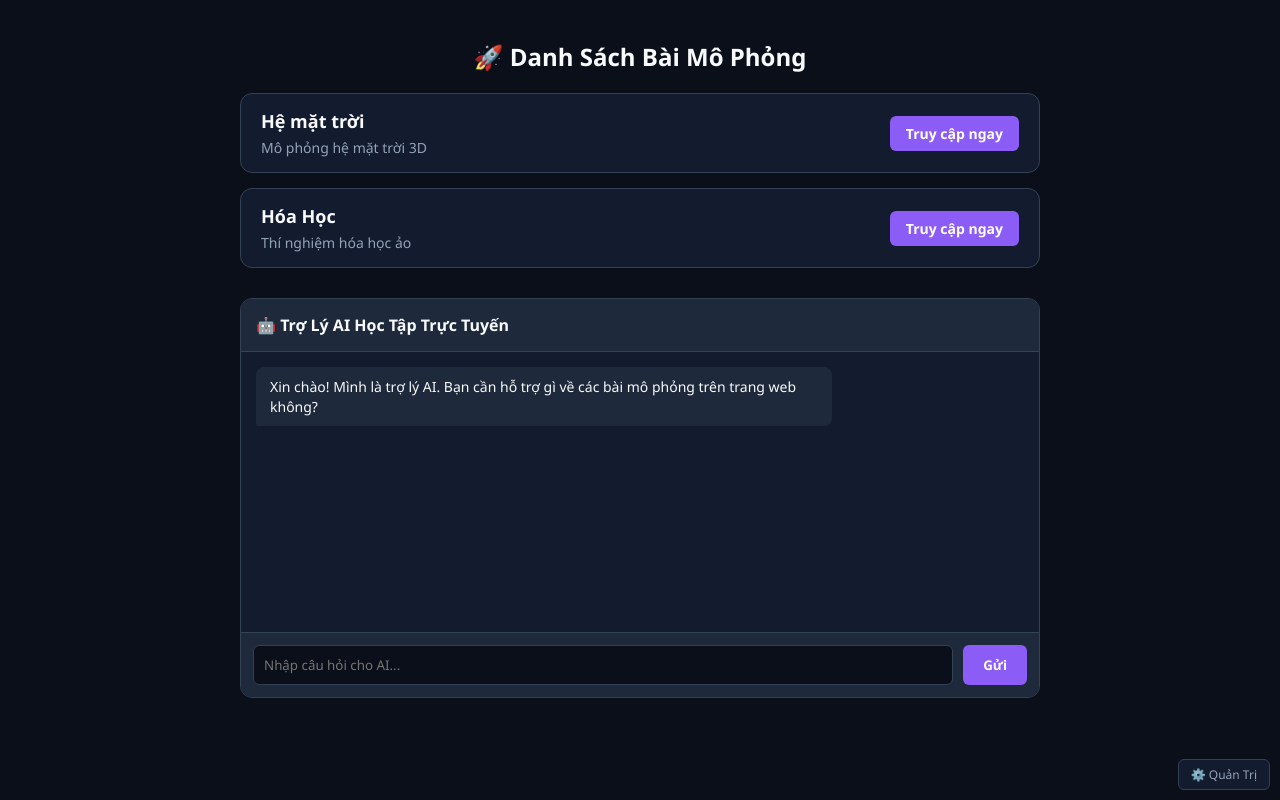
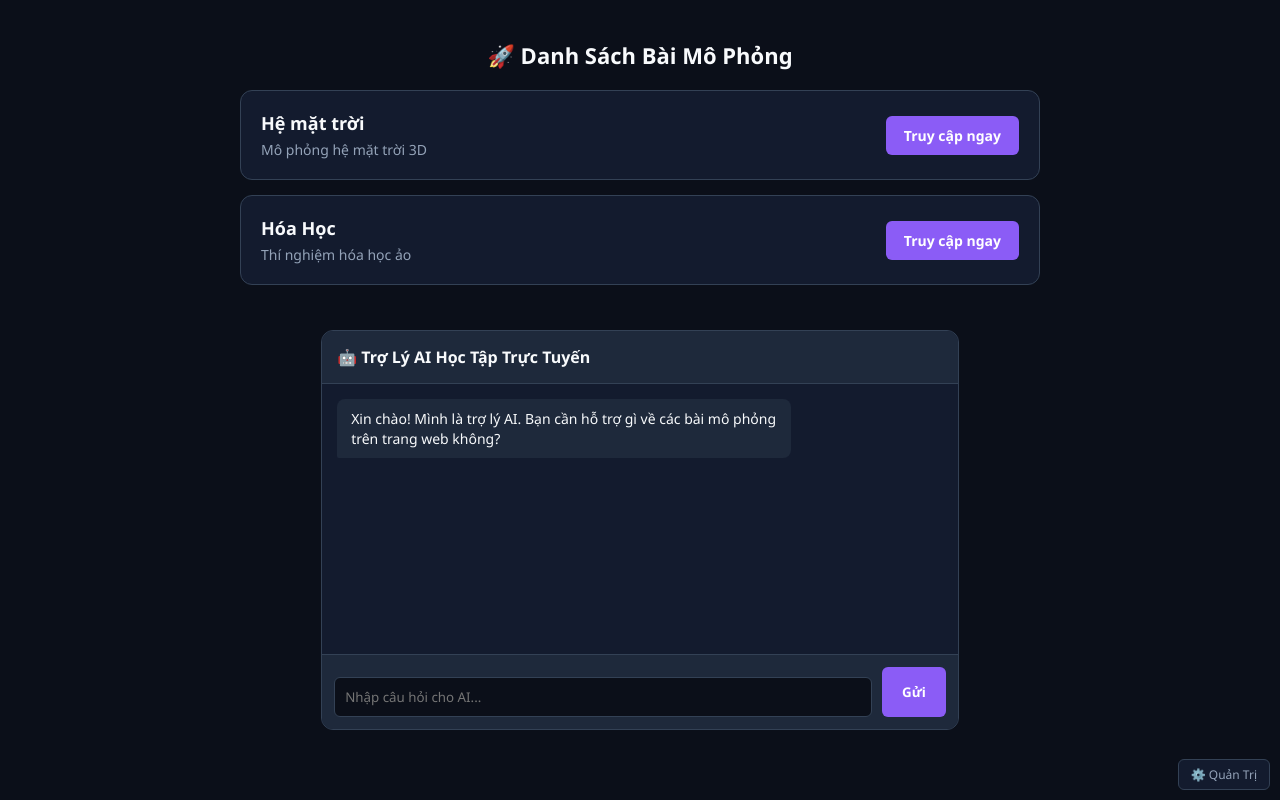
Before and after one commit to vothikimanh1243-eng/hoc-tap-ai, a website: page index.html in a window 1280 px wide. Drawn offline with Linux system fonts and the light colour scheme.

Commit message:
index.html

```diff
--- a/index.html
+++ b/index.html
@@ -15,18 +15,27 @@
             --border-color: #334155;
         }
         * { box-sizing: border-box; margin: 0; padding: 0; font-family: 'Segoe UI', Arial, sans-serif; }
-        body { background-color: var(--bg-primary); color: var(--text-main); padding: 20px; display: flex; flex-direction: column; align-items: center; }
+        body { background-color: var(--bg-primary); color: var(--text-main); padding: 20px; min-height: 100vh; display: flex; flex-direction: column; align-items: center; }
+
         .container { max-width: 800px; width: 100%; margin-top: 20px; }
-        h1 { margin-bottom: 20px; font-size: 24px; text-align: center; }
+        .section-title { font-size: 22px; font-weight: bold; margin-bottom: 20px; text-align: center; }
 
-        /* Danh sách bài học */
-        .sim-card { background: var(--bg-secondary); border: 1px solid var(--border-color); border-radius: 12px; padding: 15px 20px; margin-bottom: 15px; display: flex; justify-content: space-between; align-items: center; }
-        .sim-info h3 { font-size: 18px; margin-bottom: 5px; }
-        .sim-info p { color: var(--text-muted); font-size: 14px; }
-        .btn-access { background: var(--accent-purple); color: white; padding: 8px 16px; border-radius: 6px; text-decoration: none; font-weight: bold; font-size: 14px; }
-        .btn-access:hover { background: var(--accent-hover); }
+        .card { background: var(--bg-secondary); border: 1px solid var(--border-color); border-radius: 12px; padding: 20px; margin-bottom: 15px; display: flex; justify-content: space-between; align-items: center; }
+        .card-info h3 { font-size: 18px; margin-bottom: 5px; }
+        .card-info p { color: var(--text-muted); font-size: 14px; }
 
-        /* Khung chat */
+        .btn { background: var(--accent-purple); color: #fff; padding: 10px 18px; border-radius: 6px; text-decoration: none; font-weight: bold; font-size: 14px; border: none; cursor: pointer; }
+        .btn:hover { background: var(--accent-hover); }
+
+        /* Giao diện Quản trị ẩn/hiện */
+        #adminView { display: none; background: var(--bg-secondary); padding: 25px; border-radius: 12px; border: 1px solid var(--border-color); width: 100%; max-width: 600px; margin-top: 20px; }
+        #adminView h2 { margin-bottom: 15px; font-size: 20px; }
+        input { width: 100%; padding: 12px; margin-top: 10px; border-radius: 6px; border: 1px solid var(--border-color); background: #1e293b; color: #fff; outline: none; }
+
+        /* Nút Quản trị ở góc phải */
+        .admin-trigger { position: fixed; bottom: 10px; right: 10px; color: var(--text-muted); font-size: 12px; text-decoration: none; background: var(--bg-secondary); padding: 6px 12px; border-radius: 6px; border: 1px solid var(--border-color); cursor: pointer; }
+        .admin-trigger:hover { color: #fff; }
+          /* Khung chat */
         .chat-box { background: var(--bg-secondary); border: 1px solid var(--border-color); border-radius: 12px; margin-top: 30px; display: flex; flex-direction: column; height: 400px; overflow: hidden; }
         .chat-header { background: #1e293b; padding: 15px; font-weight: bold; border-bottom: 1px solid var(--border-color); }
         .chat-messages { flex: 1; padding: 15px; overflow-y: auto; display: flex; flex-direction: column; gap: 10px; }
@@ -38,16 +47,50 @@
         .chat-input-area button { background: var(--accent-purple); color: white; border: none; padding: 0 20px; margin-left: 10px; border-radius: 6px; font-weight: bold; cursor: pointer; }
         .chat-input-area button:hover { background: var(--accent-hover); }
     </style>
+    </style>
 </head>
 <body>
 
-    <div class="container">
-        <h1>🚀 Danh Sách Bài Mô Phỏng</h1>
-        <div id="simListContainer">
-            <!-- Dữ liệu bài học sẽ tự động nạp từ Admin -->
+    <!-- PHẦN TRANG CHỦ -->
+    <div id="homeView" class="container">
+        <h1 class="section-title">🚀 Danh Sách Bài Mô Phỏng</h1>
+
+        <div class="card">
+            <div class="card-info">
+                <h3>Hệ mặt trời</h3>
+                <p>Mô phỏng hệ mặt trời 3D</p>
+            </div>
+            <a href="#" class="btn">Truy cập ngay</a>
         </div>
 
-        <div class="chat-box">
+        <div class="card">
+            <div class="card-info">
+                <h3>Hóa Học</h3>
+                <p>Thí nghiệm hóa học ảo</p>
+            </div>
+            <a href="#" class="btn">Truy cập ngay</a>
+        </div>
+    </div>
+
+    <!-- PHẦN TRANG QUẢN TRỊ (ẨN LÚC ĐẦU) -->
+    <div id="adminView">
+        <h2>🚀 Trang Quản Trị Bài Mô Phỏng</h2>
+        <p style="color: var(--text-muted); font-size: 14px; margin-bottom: 15px;">Quản lý và thêm mới bài học vào danh sách.</p>
+
+        <label>Tên bài mô phỏng:</label>
+        <input type="text" id="simName" placeholder="Ví dụ: Vật Lý - Con Lắc Đơn">
+
+        <label style="margin-top: 15px; display: block;">Đường dẫn (Link):</label>
+        <input type="text" id="simLink" placeholder="Ví dụ: vat-ly.html">
+
+        <button class="btn" style="width: 100%; margin-top: 15px;" onclick="alert('Đã lưu thông tin thành công!')">Lưu bài học</button>
+
+        <br><br>
+        <a href="#" onclick="showHome(event)" style="color: var(--text-muted); text-decoration: none; font-size: 14px;">← Quay lại trang chủ học sinh</a>
+    </div>
+
+    <div>
+           <div class="chat-box">
             <div class="chat-header">🤖 Trợ Lý AI Học Tập Trực Tuyến</div>
             <div class="chat-messages" id="chatMessages">
                 <div class="message bot">Xin chào! Mình là trợ lý AI. Bạn cần hỗ trợ gì về các bài mô phỏng trên trang web không?</div>
@@ -59,32 +102,23 @@
         </div>
     </div>
 
+    <!-- NÚT BẤM CHUYỂN QUA LẠI QUẢN TRỊ -->
+    <a class="admin-trigger" onclick="showAdmin(event)">⚙️ Quản Trị</a>
+
     <script>
-        // Tải danh sách bài học từ localStorage (Đồng bộ với trang Admin)
-        function loadSimulations() {
-            let defaultSims = [
-                { title: "Hệ mặt trời", desc: "Mô phỏng hệ mặt trời 3D", url: "#" },
-                { title: "Hóa Học", desc: "Thí nghiệm hóa học ảo", url: "#" }
-            ];
-            let sims = JSON.parse(localStorage.getItem('saved_simulations')) || defaultSims;
-            const container = document.getElementById('simListContainer');
-            container.innerHTML = "";
-            sims.forEach(sim => {
-                container.innerHTML += `
-                    <div class="sim-card">
-                        <div class="sim-info">
-                            <h3>${sim.title}</h3>
-                            <p>${sim.desc}</p>
-                        </div>
-                        <a href="${sim.url}" class="btn-access">Truy cập ngay</a>
-                    </div>
-                `;
-            });
+        function showAdmin(e) {
+            e.preventDefault();
+            document.getElementById('homeView').style.display = 'none';
+            document.getElementById('adminView').style.display = 'block';
         }
-        loadSimulations();
 
-        // Xử lý gửi tin nhắn Chat AI
-        async function sendMessage() {
+        function showHome(e) {
+            e.preventDefault();
+            document.getElementById('adminView').style.display = 'none';
+            document.getElementById('homeView').style.display = 'block';
+        }
+
+         async function sendMessage() {
             const input = document.getElementById('userInput');
             const messages = document.getElementById('chatMessages');
             const text = input.value.trim();
@@ -114,20 +148,6 @@
 
         function handleKeyPress(e) {
             if (e.key === 'Enter') sendMessage();
-        }
-        // Phím tắt mở nhanh bảng quản trị Admin trên trang chủ
-window.addEventListener('keydown', function(e) {
-    if (e.ctrlKey && e.shiftKey && e.key === 'A') {
-        const pass = prompt("Nhập mật khẩu quản trị:");
-        if (pass === "682010@") { // Thay "123" bằng mật khẩu bạn muốn
-            alert("Đã đăng nhập quyền Admin thành công!");
-            // Thêm logic mở form thêm/xóa bài mô phỏng tại đây
-        } else if (pass !== null) {
-            alert("Sai mật khẩu!");
-        }
-    }
-});
     </script>
-    <a href="admin.html" style="position: fixed; bottom: 10px; right: 10px; color: #94a3b8; font-size: 12px; text-decoration: none; background: #131b2e; padding: 6px 12px; border-radius: 6px; border: 1px solid #334155;">⚙️ Quản Trị</a>
 </body>
 </html>
```
